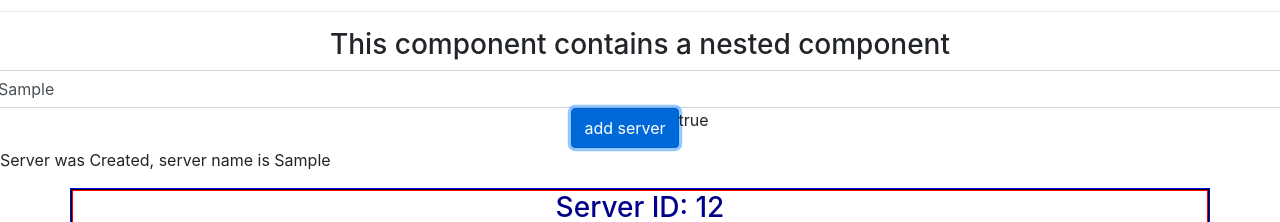
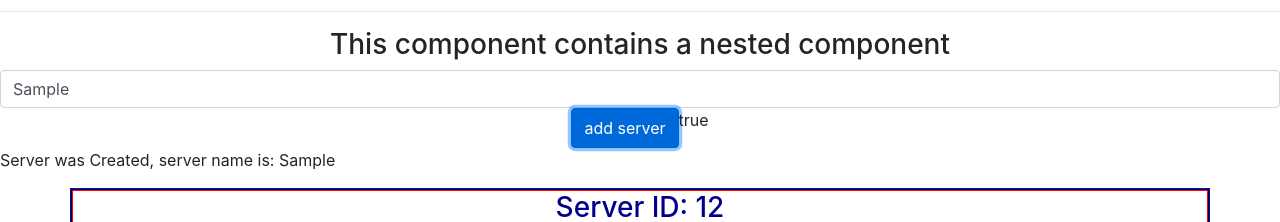
Before and after one commit to amahi2001/Angular-Practice, an Angular app: page / in a window 1280 px wide. Both pictures are taken after typing "Sample" into the empty fields and a click on the button "add server". Shown: the part 177-399 px from the top of the page. Built offline with nearby package versions, Linux system fonts and the light colour scheme.

Commit message:
directives with ngIf and else

```diff
--- a/src/app/nested/nested.component.html
+++ b/src/app/nested/nested.component.html
@@ -1,7 +1,7 @@
 <h3>This component contains a nested component</h3>
 <!-- allowing the button to be clicked after 2 secods via property binding -->
 <!-- clicking button will change server status via event binding -->
-<div class="row justify-content-center">
+<div class="d-flex flex-row justify-content-center">
     <!-- !using event-Binding -->
     <!-- <input type="text" class="form-control" (input)="onUpdateServerName($event)"> -->
     <!-- !using 2 way Binding -->
@@ -20,5 +20,8 @@
 
 <!-- <p>{{serverCreationStatus}}</p> -->
 
-<p >Server was Created, server name is {{serverName}}</p>
+<!-- !using ngIf to output data conditionally -->
+<p *ngIf = "server_created; else noServer">Server was Created, server name is: {{serverName}}</p>
+<ng-template #noServer> <p>No server was created</p></ng-template>
+
 <app-server></app-server>
--- a/src/app/nested/nested.component.ts
+++ b/src/app/nested/nested.component.ts
@@ -17,6 +17,9 @@ export class NestedComponent implements OnInit {
   allowNewServer: boolean = false;
   serverCreationStatus: string = 'No server was created!';
 
+  //!for directives
+  server_created: boolean = false;
+
   constructor() {
     //disabling the button after 2 seconds
     setTimeout(()=> {
@@ -26,6 +29,7 @@ export class NestedComponent implements OnInit {
 
   //function for event binding
   onCreateServer() {
+    this.server_created = true;
     this.serverCreationStatus = 'Server was created!: ' + this.serverName;
   }
 
```
